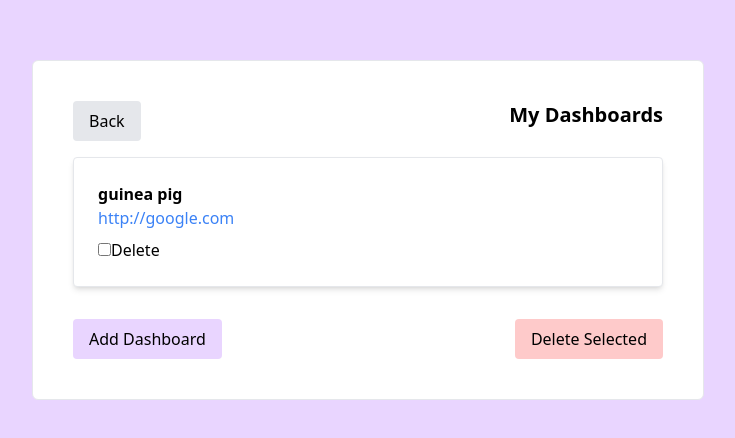
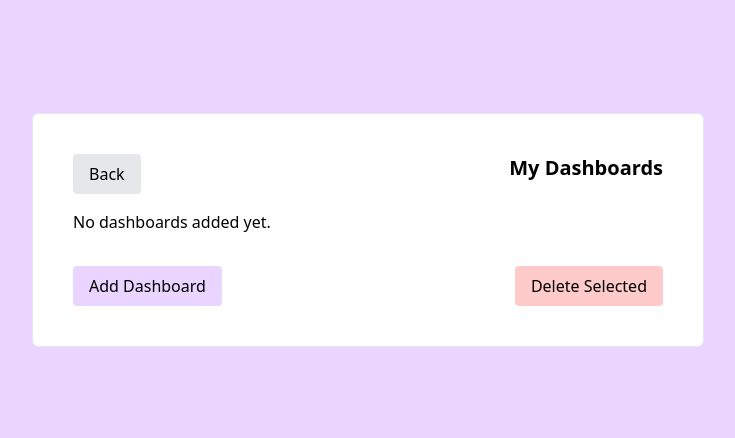
Before and after one commit to UTDallasEPICS/UTDesign-Monitor-Dashboard, a Nuxt app: page /my-dashboards in a window 1280 px wide. Shown: the part 170-608 px from the top of the page, without its empty margins (272-1007 px from the left). Built offline with nearby package versions, Linux system fonts and the light colour scheme; no server answers.

Commit message:
removed the guinea pig debug output

```diff
--- a/pages/my-dashboards.vue
+++ b/pages/my-dashboards.vue
@@ -4,12 +4,6 @@ import type { Dashboard } from '@types.d.ts'
 
 // Reactive array to store dashboards (start with an empty array)
 const dashboards = ref([])
-dashboards.value.push({
-    name: `guinea pig`,
-    url: 'http://google.com',
-    selected: false  // Add a 'selected' property to track deletion
-  });
-
   const getDashboards = async () => {
     // fetch list of dashboards
     const res = await $fetch("/api/Dashboard/dashboards")
```
